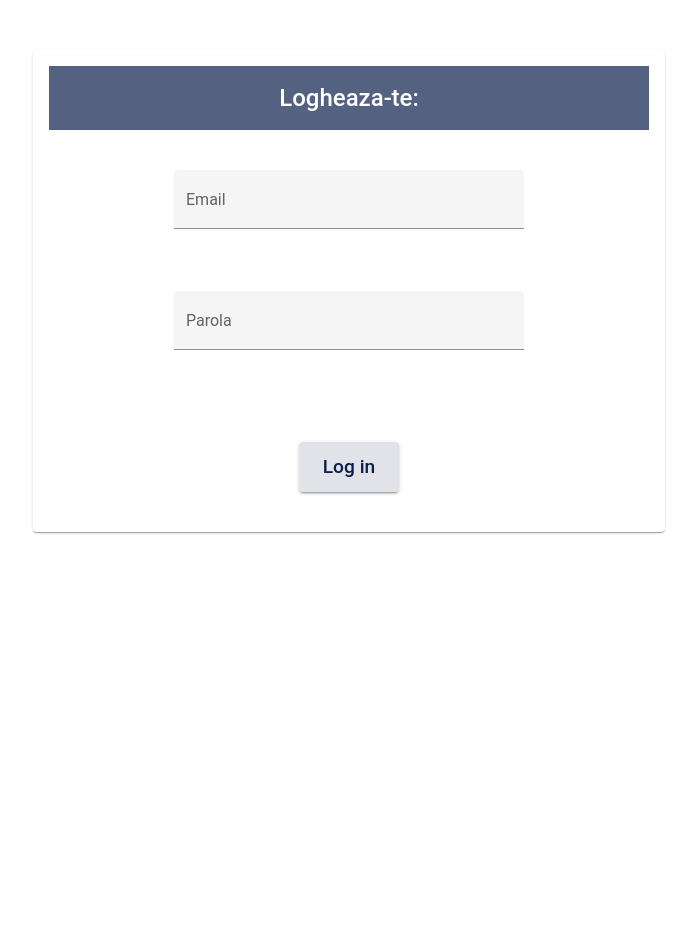
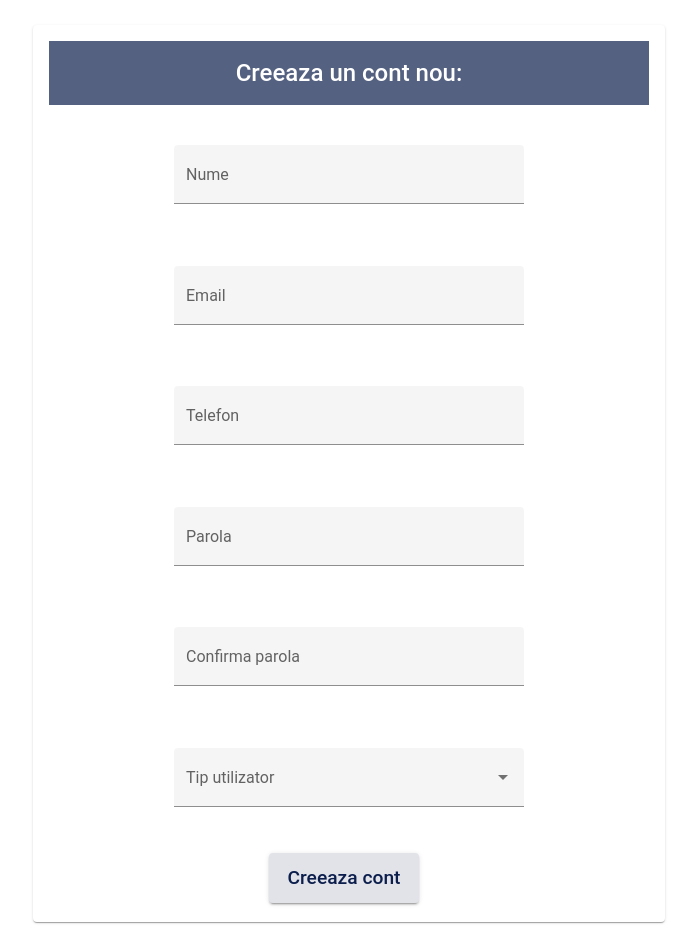
Before and after one commit to lorenaol/IsiProiect, an Angular app in the folder proiect/src/main/web/isi-project/: page /register in a window 1280 px wide. Before the commit this address led to /login. Shown: the whole page, without its empty margins (291-988 px from the left). Before the commit the page ends 800 px from the top, so only its background shows below. Built offline with nearby package versions, Linux system fonts and the light colour scheme.

Commit message:
register adaugat

```diff
--- a/proiect/src/main/web/isi-project/src/app/app-routing.module.ts
+++ b/proiect/src/main/web/isi-project/src/app/app-routing.module.ts
@@ -1,11 +1,16 @@
 import { NgModule } from '@angular/core';
 import { RouterModule, Routes } from '@angular/router';
 import {LoginComponent} from "./components/login/login.component";
+import {RegisterComponent} from "./components/register/register.component";
 
 const routes: Routes = [
   {
     path: 'login',
     component: LoginComponent
+  },
+  {
+    path: 'register',
+    component: RegisterComponent
   }
 ];
 
--- a/proiect/src/main/web/isi-project/src/app/app.component.ts
+++ b/proiect/src/main/web/isi-project/src/app/app.component.ts
@@ -13,6 +13,6 @@ export class AppComponent {
   }
 
   ngOnInit(): void {
-    this.router.navigate(['/login']);
+   // this.router.navigate(['/login']);
   }
 }
--- /dev/null
+++ b/proiect/src/main/web/isi-project/src/app/components/register/register.component.css
@@ -0,0 +1,41 @@
+.register-card {
+  width: 600px;
+  height: 865px;
+  margin: auto;
+  margin-top: 25px;
+}
+
+.toolbar {
+  background: rgba(12, 30, 76, 0.7);
+  margin-left: 0;
+  margin-right: 0;
+}
+
+.toolbar-title {
+  color: white;
+  margin-right: auto;
+  margin-left: auto;
+  font-size: x-large;
+}
+
+.elem {
+  display: flex;
+  justify-content: center;
+  align-items: center;
+  flex-direction: column;
+}
+
+.mat-form-field{
+  width:350px !important;
+  padding-top: 40px;
+}
+
+.register-button {
+  background: rgba(12, 30, 76, 0.12);
+  color: rgb(12, 30, 76);
+  height: 50px;
+  width: 150px;
+  font-size: larger;
+  margin-top: 25px;
+  margin-left: 220px;
+}
--- /dev/null
+++ b/proiect/src/main/web/isi-project/src/app/components/register/register.component.html
@@ -0,0 +1,55 @@
+<mat-card class="register-card">
+  <mat-toolbar class="toolbar">
+    <mat-toolbar-row>
+      <h1 class="toolbar-title">Creeaza un cont nou:</h1>
+    </mat-toolbar-row>
+  </mat-toolbar>
+
+  <div class="edit">
+    <form [formGroup]="registerForm">
+      <div class="elem">
+        <mat-form-field appearance="fill">
+          <mat-label> Nume </mat-label>
+          <input matInput formControlName="name">
+        </mat-form-field>
+      </div>
+      <div class="elem">
+        <mat-form-field appearance="fill">
+          <mat-label> Email </mat-label>
+          <input matInput formControlName="email">
+        </mat-form-field>
+      </div>
+      <div class="elem">
+        <mat-form-field appearance="fill">
+          <mat-label> Telefon </mat-label>
+          <input matInput formControlName="phoneNumber">
+        </mat-form-field>
+      </div>
+      <div class="elem">
+        <mat-form-field appearance="fill">
+          <mat-label> Parola </mat-label>
+          <input type="password" matInput formControlName="password">
+        </mat-form-field>
+      </div>
+      <div class="elem">
+        <mat-form-field appearance="fill">
+          <mat-label> Confirma parola </mat-label>
+          <input type="password" matInput formControlName="confirmPassword">
+        </mat-form-field>
+      </div>
+
+      <div class="elem">
+        <mat-form-field appearance="fill">
+          <mat-label>Tip utilizator</mat-label>
+          <mat-select [(value)]="selected">
+            <mat-option value="Transportator">Transportator</mat-option>
+            <mat-option value="Expeditor">Expeditor</mat-option>
+          </mat-select>
+        </mat-form-field>
+      </div>
+    </form>
+  </div>
+
+  <button mat-raised-button class="register-button" (click)="onClick()" > Creeaza cont </button>
+
+</mat-card>
--- /dev/null
+++ b/proiect/src/main/web/isi-project/src/app/components/register/register.component.ts
@@ -0,0 +1,72 @@
+import { Component, OnInit } from '@angular/core';
+import {FormBuilder, FormControl, FormGroup} from "@angular/forms";
+import {RegisterUserModel} from "../../models/register-user.model";
+import {MatSnackBar} from "@angular/material/snack-bar";
+
+
+@Component({
+  selector: 'app-register',
+  templateUrl: './register.component.html',
+  styleUrls: ['./register.component.css']
+})
+export class RegisterComponent implements OnInit {
+
+  selected: 'Expeditor' | undefined;
+  popupMessage: string | undefined;
+
+  userModel = new RegisterUserModel();
+  registerForm = new FormGroup({
+    name: new FormControl(''),
+    email: new FormControl(''),
+    phoneNumber: new FormControl(''),
+    password: new FormControl(''),
+    confirmPassword: new FormControl(''),
+    role: new FormControl('')
+  });
+
+  constructor(public formBuilder: FormBuilder,
+              public snackBar: MatSnackBar) { }
+
+  ngOnInit(): void {
+  }
+
+  onClick() {
+    this.userModel.name = this.registerForm.value.name;
+    this.userModel.email = this.registerForm.value.email;
+    this.userModel.phoneNumber = this.registerForm.value.phoneNumber;
+    this.userModel.password = this.registerForm.value.password;
+    this.userModel.confirmPassword = this.registerForm.value.confirmPassword;
+    this.userModel.role = this.selected;
+    console.log(this.userModel);
+    if (this.userModel.password !== this.userModel.confirmPassword) {
+      this.popupMessage = 'Parolele nu corespund!';
+    }
+    if (this.userModel.name === "") {
+      this.popupMessage = 'Toate campurile sunt obligatorii!';
+    }
+    if (this.userModel.email === "") {
+      this.popupMessage = 'Toate campurile sunt obligatorii!';
+    }
+    if (this.userModel.phoneNumber === "") {
+      this.popupMessage = 'Toate campurile sunt obligatorii!';
+    }
+    if (this.userModel.password === "") {
+      this.popupMessage = 'Toate campurile sunt obligatorii!';
+    }
+    if (this.userModel.confirmPassword === "") {
+      this.popupMessage = 'Toate campurile sunt obligatorii!';
+    }
+    if (this.userModel.role === undefined) {
+      this.popupMessage = 'Toate campurile sunt obligatorii!';
+    }
+    if (this.popupMessage != null) {
+      this.snackBar.open(this.popupMessage, 'Inchide', {
+        duration: 10000,
+        panelClass: ['problem-snackbar'],
+        horizontalPosition: 'start',
+        verticalPosition: 'bottom'
+      });
+    }
+  }
+
+}
--- /dev/null
+++ b/proiect/src/main/web/isi-project/src/app/models/register-user.model.ts
@@ -0,0 +1,12 @@
+export class RegisterUserModel {
+  name: string | undefined;
+  email: string | undefined;
+  phoneNumber: string | undefined;
+  password: string | undefined;
+  confirmPassword: string | undefined;
+  role: string | undefined;
+
+  constructor(init?: Partial<RegisterUserModel>) {
+    Object.assign(this, init);
+  }
+}
```
Also changed, not shown: proiect/src/main/web/isi-project/src/app/app.module.ts (+10 -2 lines), 2 other files (tests, documents, lock files or other folders).
